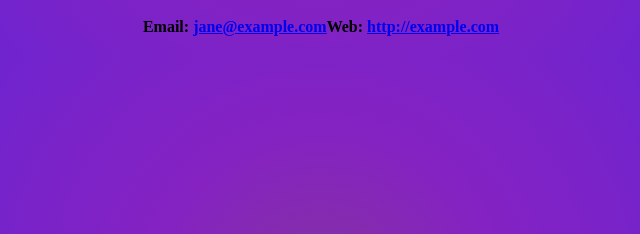
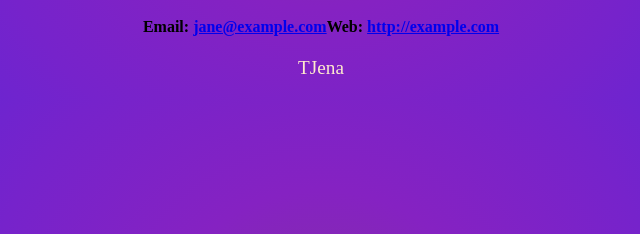
Before and after one commit to DahBoneDokkta/Del-1-U4-G--loss-med-HTML-CSS-Frivillig, a plain HTML site: page index.html in a window 1280 px wide. Shown: the part 429-663 px from the top of the page, 319-959 px from the left. Drawn offline with Linux system fonts and the light colour scheme.

```diff
--- a/index.html
+++ b/index.html
@@ -22,7 +22,7 @@
 
     <h3>Contact information</h3>
     <h4>Email: <a href="mailto: jane@example.com">jane@example.com</a>Web: <a href="http://example.com">http://example.com</a></h4>
-
+    <p>TJena</p>
 
 </body>
 </html>
```
